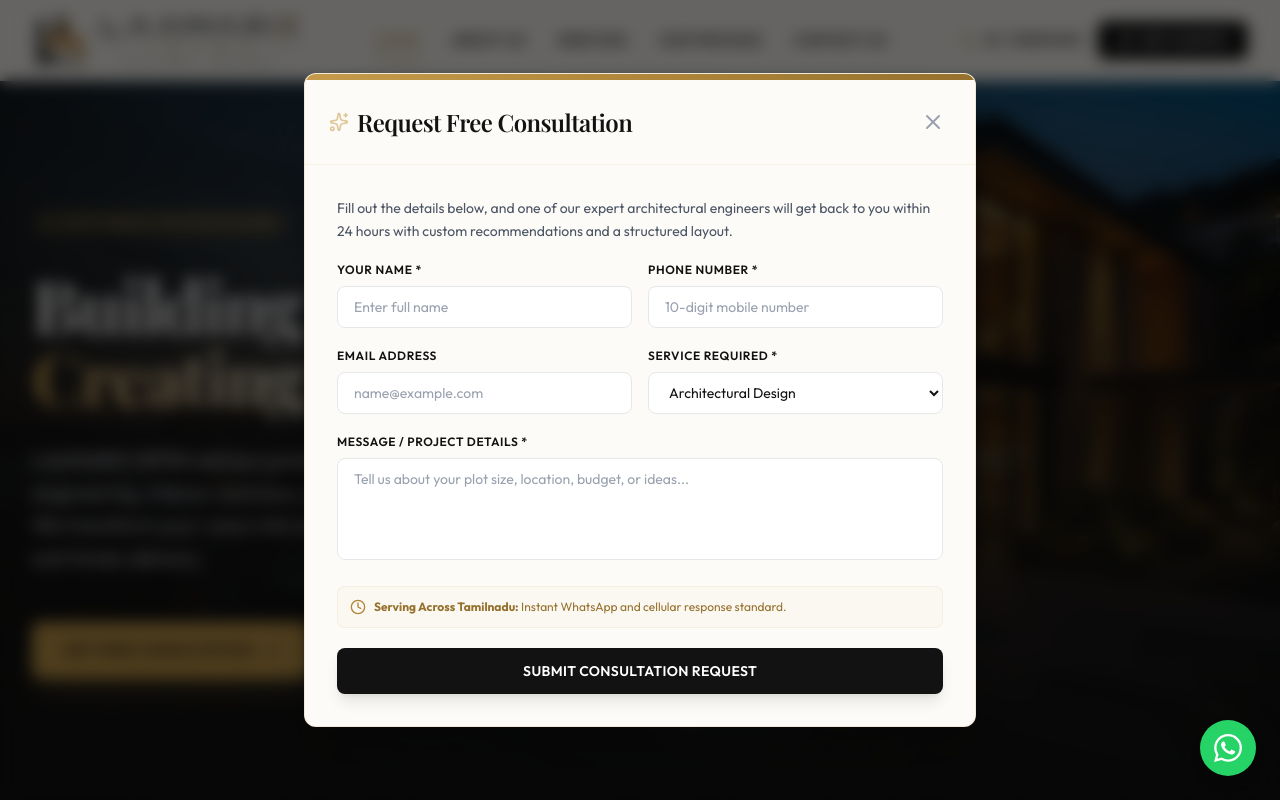
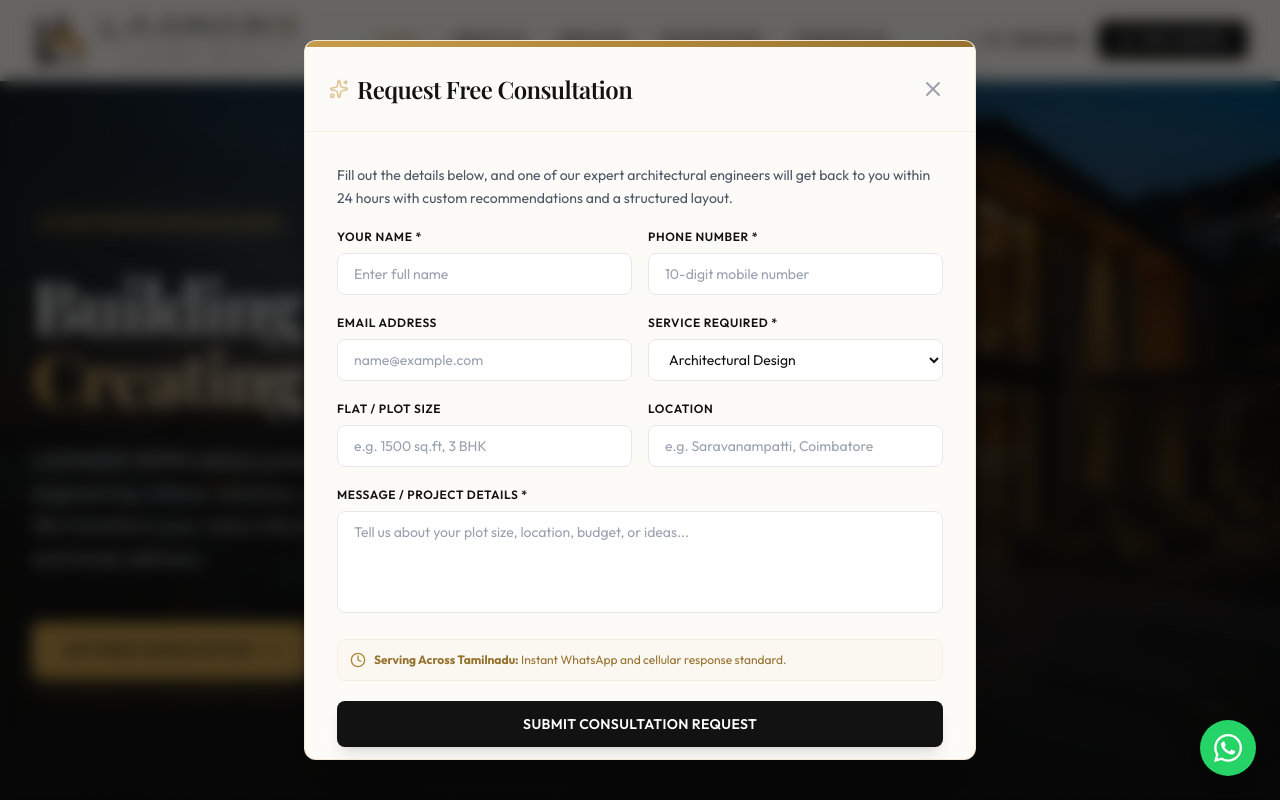
Before and after one commit to GaneshPrasad14/Laamarixinfra, a React (Vite) app: page / in a window 1280 px wide. Both pictures are taken after a click on the button "GET A QUOTE". Shown: the top 800 px of the page. Built offline with nearby package versions, Linux system fonts and the light colour scheme; a web font is replaced by a local one.

Commit message:
Add flat size and location fields to QuoteModal
Added fields for flat size and location in QuoteModal.

```diff
--- a/src/components/QuoteModal.tsx
+++ b/src/components/QuoteModal.tsx
@@ -13,6 +13,8 @@ export default function QuoteModal({ isOpen, onClose, preselectedService = 'Arch
   const [email, setEmail] = useState('');
   const [phone, setPhone] = useState('');
   const [service, setService] = useState(preselectedService);
+  const [flatSize, setFlatSize] = useState('');
+  const [location, setLocation] = useState('');
   const [message, setMessage] = useState('');
   const [submitted, setSubmitted] = useState(false);
 
@@ -45,7 +47,7 @@ export default function QuoteModal({ isOpen, onClose, preselectedService = 'Arch
     localStorage.setItem('laamarix_quotes', JSON.stringify(list));
 
     // Send details to WhatsApp
-    const text = `Hi LAAMARIX INFRA, I would like to request a consultation.\n\nName: ${name}\nPhone: ${phone}\nEmail: ${email}\nService: ${service}\nMessage: ${message}`;
+    const text = `Hi LAAMARIX INFRA, I would like to request a consultation.\n\nName: ${name}\nPhone: ${phone}\nEmail: ${email}\nService: ${service}\nSize: ${flatSize}\nLocation: ${location}\nMessage: ${message}`;
     const url = `https://wa.me/919566953683?text=${encodeURIComponent(text)}`;
     window.open(url, '_blank');
 
@@ -59,6 +61,8 @@ export default function QuoteModal({ isOpen, onClose, preselectedService = 'Arch
     setEmail('');
     setPhone('');
     setService('Architectural Design');
+    setFlatSize('');
+    setLocation('');
     setMessage('');
     setSubmitted(false);
     onClose();
@@ -163,6 +167,34 @@ export default function QuoteModal({ isOpen, onClose, preselectedService = 'Arch
                 </div>
               </div>
 
+              <div className="grid grid-cols-1 md:grid-cols-2 gap-4">
+                <div>
+                  <label className="block text-xs font-semibold text-luxury-black uppercase tracking-wider mb-2">
+                    Flat / Plot Size
+                  </label>
+                  <input
+                    type="text"
+                    value={flatSize}
+                    onChange={(e) => setFlatSize(e.target.value)}
+                    placeholder="e.g. 1500 sq.ft, 3 BHK"
+                    className="w-full px-4 py-2.5 bg-white border border-gray-200 rounded-lg text-luxury-black placeholder-gray-400 focus:outline-none focus:border-gold-500 focus:ring-1 focus:ring-gold-500 transition-all text-sm"
+                  />
+                </div>
+
+                <div>
+                  <label className="block text-xs font-semibold text-luxury-black uppercase tracking-wider mb-2">
+                    Location
+                  </label>
+                  <input
+                    type="text"
+                    value={location}
+                    onChange={(e) => setLocation(e.target.value)}
+                    placeholder="e.g. Saravanampatti, Coimbatore"
+                    className="w-full px-4 py-2.5 bg-white border border-gray-200 rounded-lg text-luxury-black placeholder-gray-400 focus:outline-none focus:border-gold-500 focus:ring-1 focus:ring-gold-500 transition-all text-sm"
+                  />
+                </div>
+              </div>
+
               <div>
                 <label className="block text-xs font-semibold text-luxury-black uppercase tracking-wider mb-2">
                   Message / Project Details *
```
